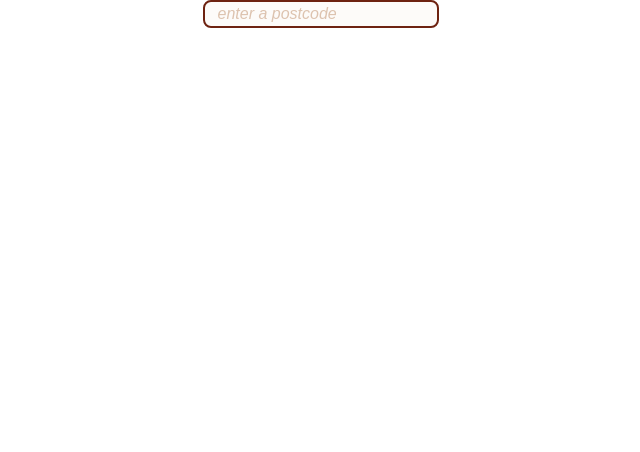
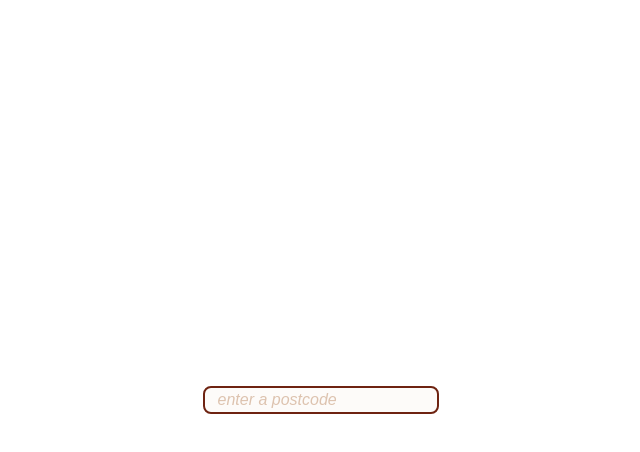
Before and after one commit to siviter-t/roll-your-own-food-antwon, a Next.js app: page / in a window 1280 px wide. Shown: the top 452 px of the page, without its empty margins (319-959 px from the left). Built offline with nearby package versions, Linux system fonts and the light colour scheme.

Commit message:
feat: centre initial pages

```diff
--- a/components/part/FlexCentre.tsx
+++ b/components/part/FlexCentre.tsx
@@ -1,15 +1,23 @@
 import { FC } from "react";
-import styled from "styled-components";
+import styled, { CSSProperties } from "styled-components";
 
-const FlexCentreContainer = styled.div`
+interface StyleProps {
+    height?: CSSProperties["height"];
+}
+
+interface Props extends StyleProps {
+}
+
+const FlexCentreContainer = styled.div<StyleProps>`
     display: flex;
     align-items: center;
     justify-content: center;
+    ${props => props.height && `height: ${props.height};`}
 `;
 
-export const FlexCentre: FC = props => {
+export const FlexCentre: FC<Props> = props => {
     return (
-        <FlexCentreContainer>
+        <FlexCentreContainer {...props}>
             {props.children}
         </FlexCentreContainer>
     );
--- a/pages/index.tsx
+++ b/pages/index.tsx
@@ -5,12 +5,17 @@ import { FlexCentre } from "components/part/FlexCentre";
 export const IndexPage: FC = () => {
     return (
         <>
-            <FlexCentre>
-                <PostCodeSearch />
-            </FlexCentre>
+            <div style={{ position: "absolute", height: "100%", width: "100%" }}>
+                <div style={{ position: "relative", height: "100%" }}>
+                    <FlexCentre height={"100%"}>
+                        <div>
+                            <PostCodeSearch />
+                        </div>
+                    </FlexCentre>
+                </div>
+            </div>
         </>
     );
 };
 
-
 export default IndexPage;
--- a/pages/restaurants.tsx
+++ b/pages/restaurants.tsx
@@ -9,8 +9,8 @@ export const RestaurantsPage: FC = () => {
         <>
             <div style={{ position: "absolute", height: "100%", width: "100%" }}>
                 <RestaurantsBackground />
-                <div style={{ position: "relative" }}>
-                    <FlexCentre>
+                <div style={{ position: "relative", height: "100%" }}>
+                    <FlexCentre height={"100%"}>
                         <div>
                             <PostCodeSearch />
                             <RestaurantsResult />
```
